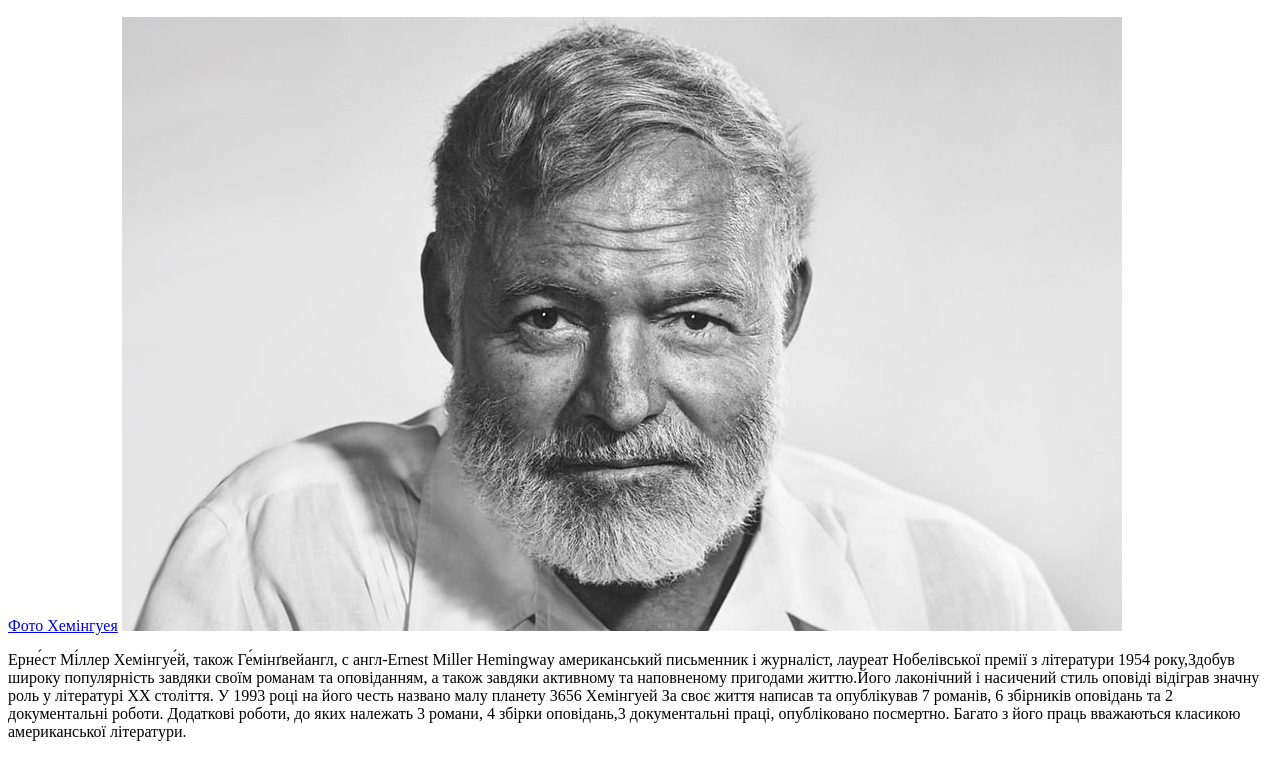
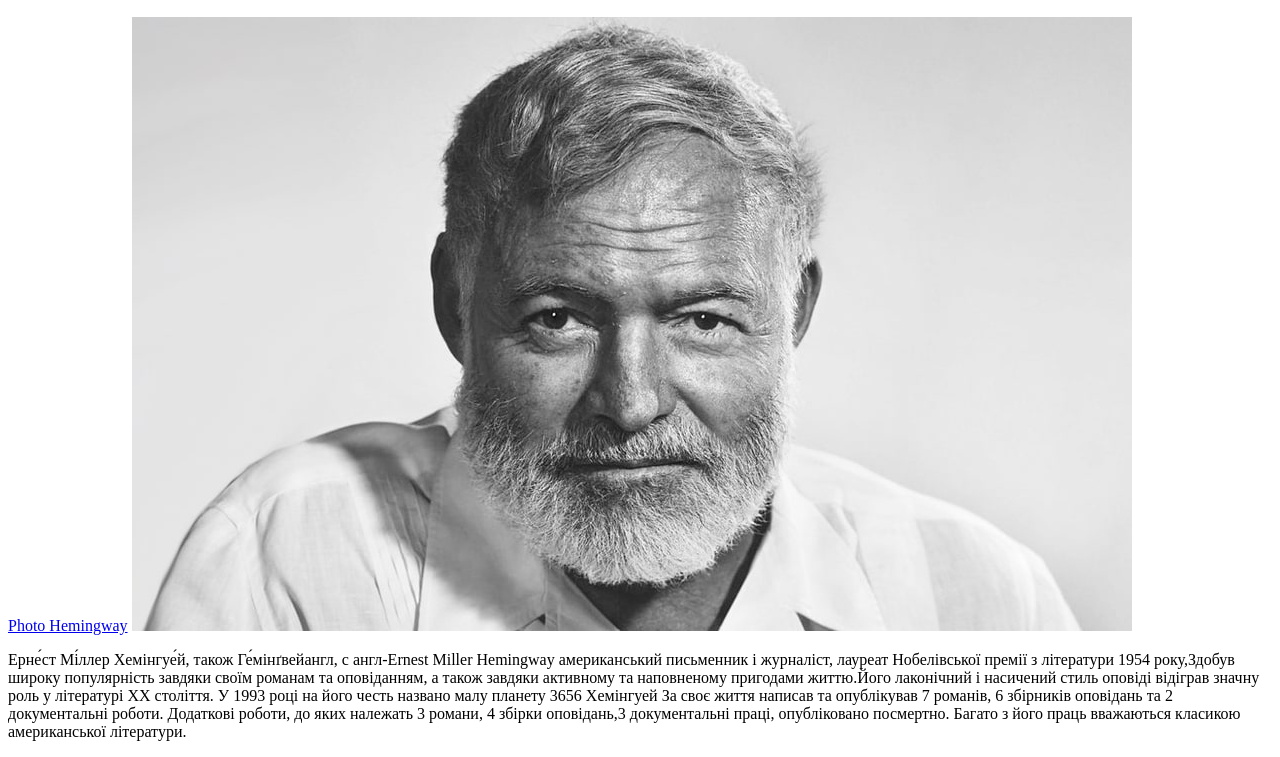
Before and after one commit to toyshell/728-html, a plain HTML site: page index.html in a window 1280 px wide. Shown: the part 110-867 px from the top of the page. Drawn offline with Linux system fonts and the light colour scheme.

```diff
--- a/index.html
+++ b/index.html
@@ -6,12 +6,13 @@
     <meta name="viewport" content="width=h1, initial-scale=1.0">
     <title>Ernest Miller Hemingway</title>
 </head>
+<main>
 <body>
     <h1>Ernest Miller Hemingway</h1>
 
     <h2>(21 липня 1899 — 2 липня 1961)</h2>
 
-    <a href="https://uk.wikipedia.org/wiki/" target="_blank">Фото Хемінгуея</a>
+    <a href="https://uk.wikipedia.org/wiki" target="_blank">Photo Hemingway</a>
 
     <img width="1000" src="img/E`rnest-Hemingue`y.jpg" alt="Hemingway">
 
@@ -22,5 +23,6 @@ XX століття. У 1993 році на його честь названо м
 збірників оповідань та 2 документальні роботи. Додаткові роботи, до яких належать 3 романи, 4 збірки оповідань,3 документальні
 праці, опубліковано посмертно. Багато з його праць вважаються класикою американської літератури.</p>
 </body>
+</main>
 
 </html>
```
